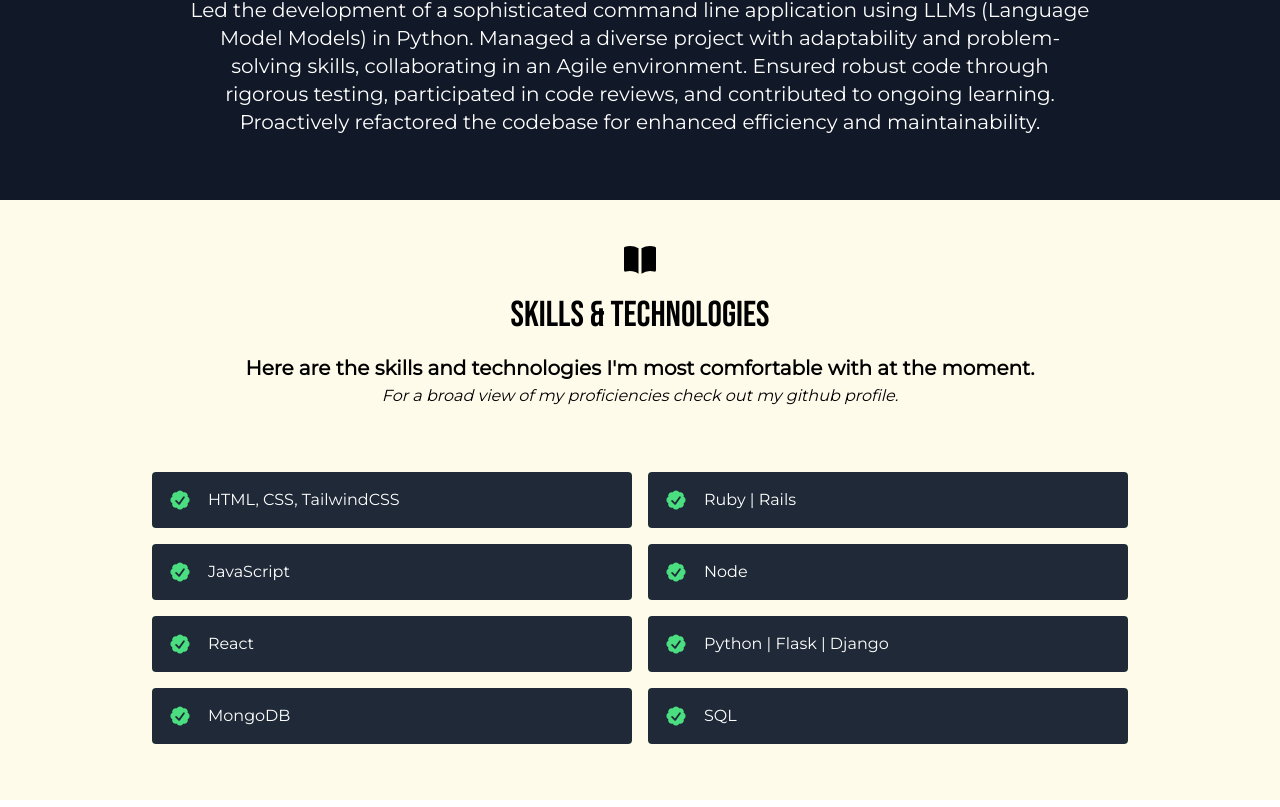
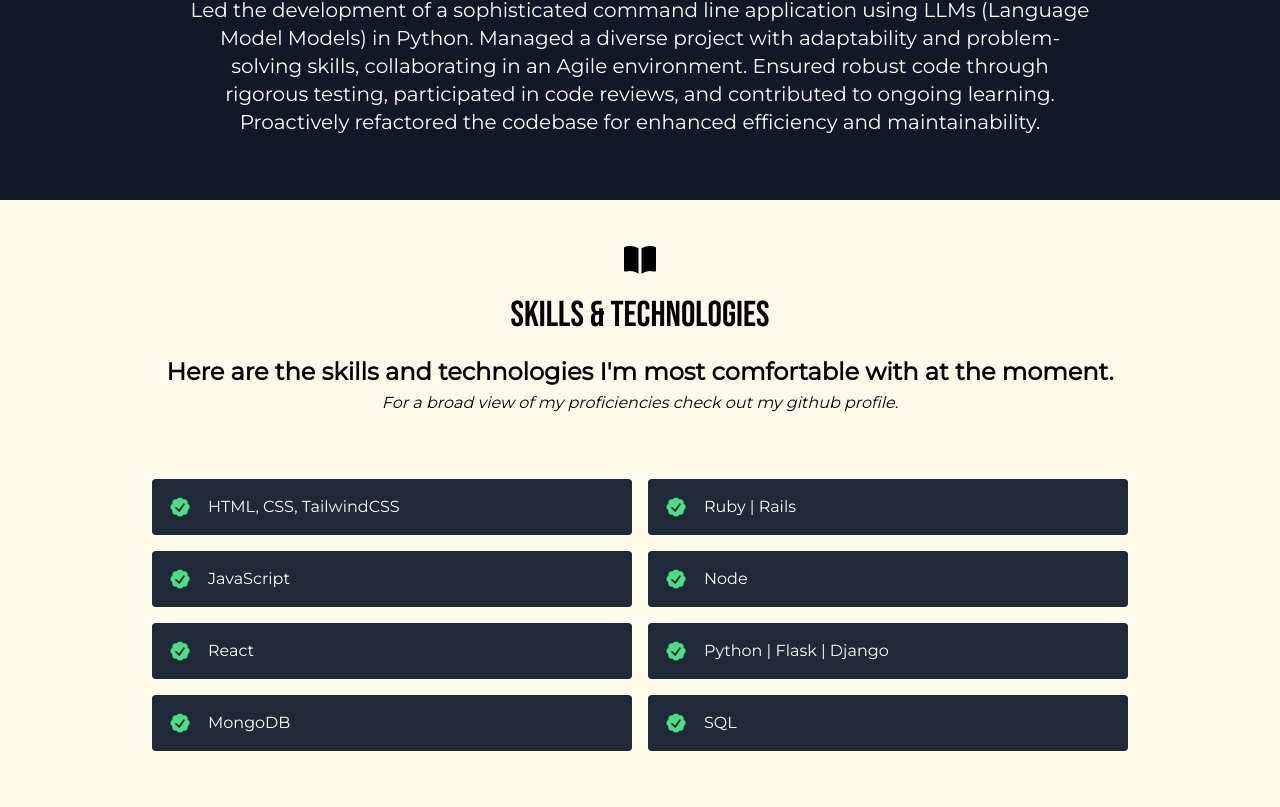
Before and after one commit to MaxvG115/Portfolio, a React (Create React App) app: page / in a window 1280 px wide. Shown: the part 2937-3744 px from the top of the page. Built offline with nearby package versions, Linux system fonts and the light colour scheme.

Commit message:
Font size fix

```diff
--- a/src/components/Skills.jsx
+++ b/src/components/Skills.jsx
@@ -12,7 +12,7 @@ export default function Skills() {
             Skills &amp; Technologies
           </h1>
           <div style={{fontFamily: "Montserrat"}}>
-            <p className="text-xl font-semibold leading-relaxed mx-auto">
+            <p className="text-2xl font-semibold leading-relaxed mx-auto">
                 Here are the skills and technologies I'm most comfortable with at the moment.
             </p>
             <p className="italic">
```
